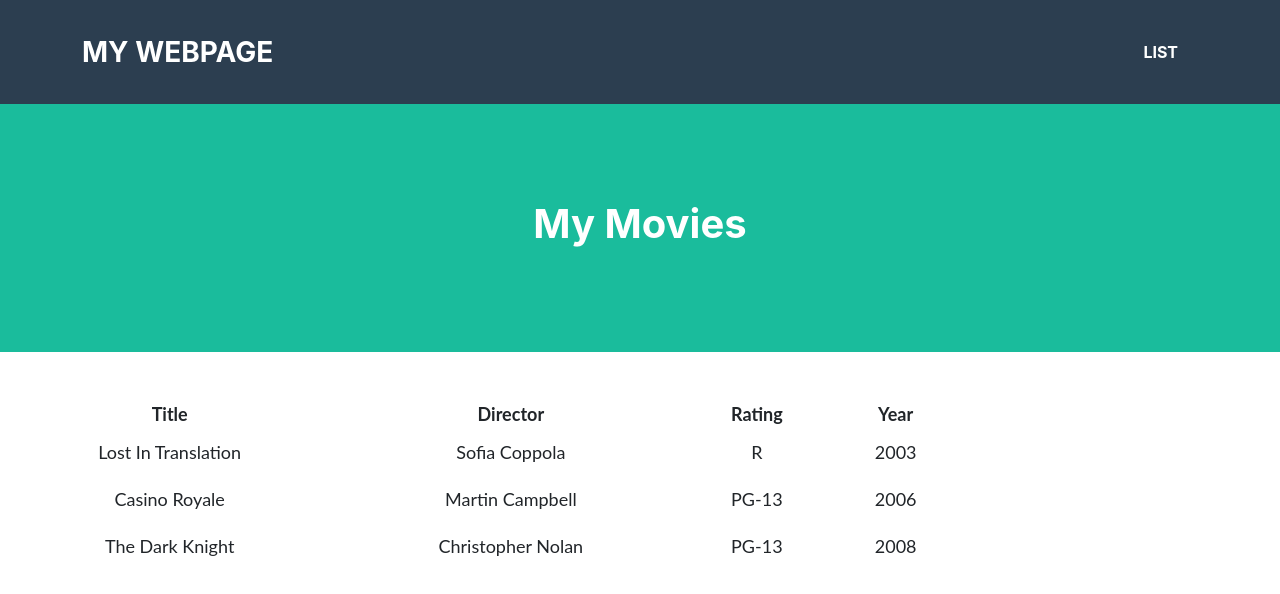
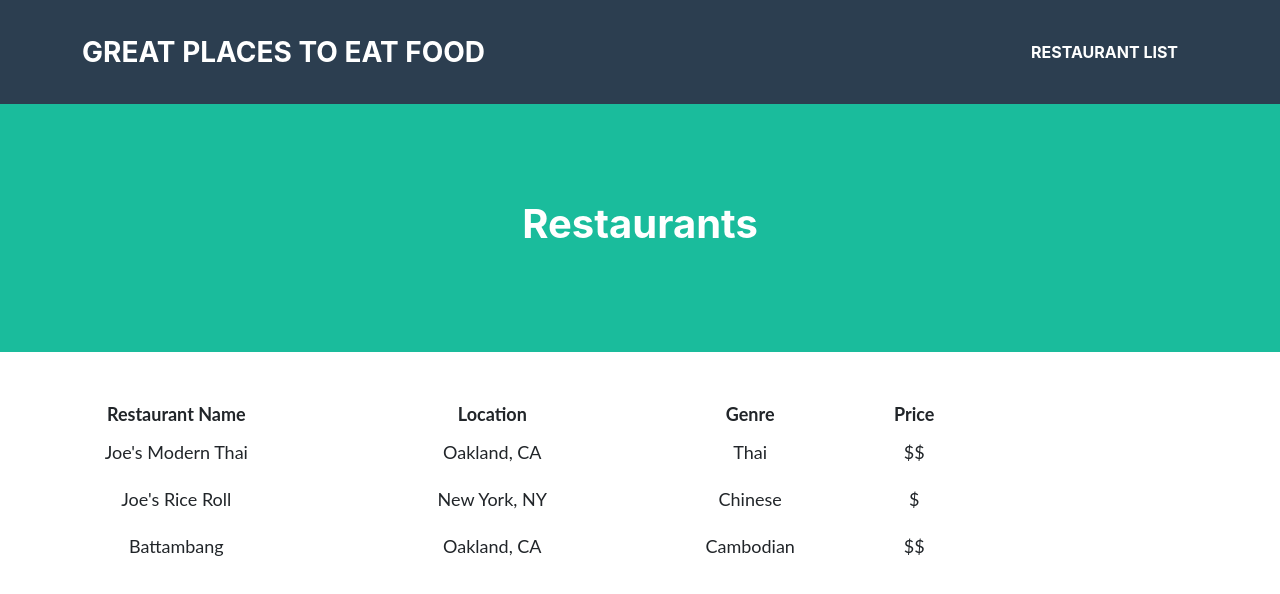
Before and after one commit to nnavalesca/github.io, a plain HTML site: page list.html in a window 1280 px wide. Drawn offline with Linux system fonts and the light colour scheme.

Commit message:
COMMIT 2

```diff
--- a/list.html
+++ b/list.html
@@ -3,7 +3,7 @@
     <header>
         <link rel="stylesheet" href="style.css">
         <link rel="stylesheet" href="table_style.css">
-        <title>My Webpage Title</title>
+        <title>Nereida's Restaurants</title>
     </header>
     <body>
         <!---Navigation--->
@@ -11,16 +11,16 @@
         <nav class="navbar navbar-expand-lg bg-secondary text-uppercase fixed-top" id="mainNav">
             <div class="container">
                 <!--This code defines the "My Webpage" link in the top right corner of the navigation pane-->
-                <a class="navbar-brand" href="">My Webpage</a>
+                <a class="navbar-brand" href="">Great Places To Eat Food</a>
                 <!--This code defines the "List" link in the top left corner of the navigation pane-->
                 <ul class="navbar-nav ms-auto">
-                    <li class="nav-item mx-0 mx-lg-1"><a class="nav-link py-3 px-0 px-lg-3 rounded" href="./list.html">List</a></li>
+                    <li class="nav-item mx-0 mx-lg-1"><a class="nav-link py-3 px-0 px-lg-3 rounded" href="./list.html">Restaurant List</a></li>
                 </ul>
             </div>
         </nav>
         <!--This code creates the middle section of the webpage-->
         <header class="masthead bg-primary text-white text-center">
-            <h1>My Movies</h1>
+            <h1>Restaurants</h1>
         </header>
         <!--Here is where the table will be loaded in.  The actual table will be loaded in JavaScript.-->
         <section class="mt-5 text-center">
--- a/list_data.json
+++ b/list_data.json
@@ -1,22 +1,22 @@
 {
-	"movies": [
+	"Nereida's Restaurants": [
 		{
-			"Title": "Lost In Translation",
-			"Director": "Sofia Coppola",
-			"Rating": "R",
-			"Year": "2003"
+			"Restaurant Name": "Joe's Modern Thai",
+			"Location": "Oakland, CA",
+			"Genre": "Thai",
+			"Price": "$$"
 		},
 		{
-			"Title": "Casino Royale",
-			"Director": "Martin Campbell",
-			"Rating": "PG-13",
-			"Year": "2006"
+			"Restaurant Name": "Joe's Rice Roll",
+			"Location": "New York, NY",
+			"Genre": "Chinese",
+			"Price": "$"
 		},
 		{
-			"Title": "The Dark Knight",
-			"Director": "Christopher Nolan",
-			"Rating": "PG-13",
-			"Year": "2008"
+			"Restaurant Name": "Battambang",
+			"Location": "Oakland, CA",
+			"Genre": "Cambodian",
+			"Price": "$$"
 		}
 	]
 }
```
Also changed, not shown: index.html (+6 -5 lines).
